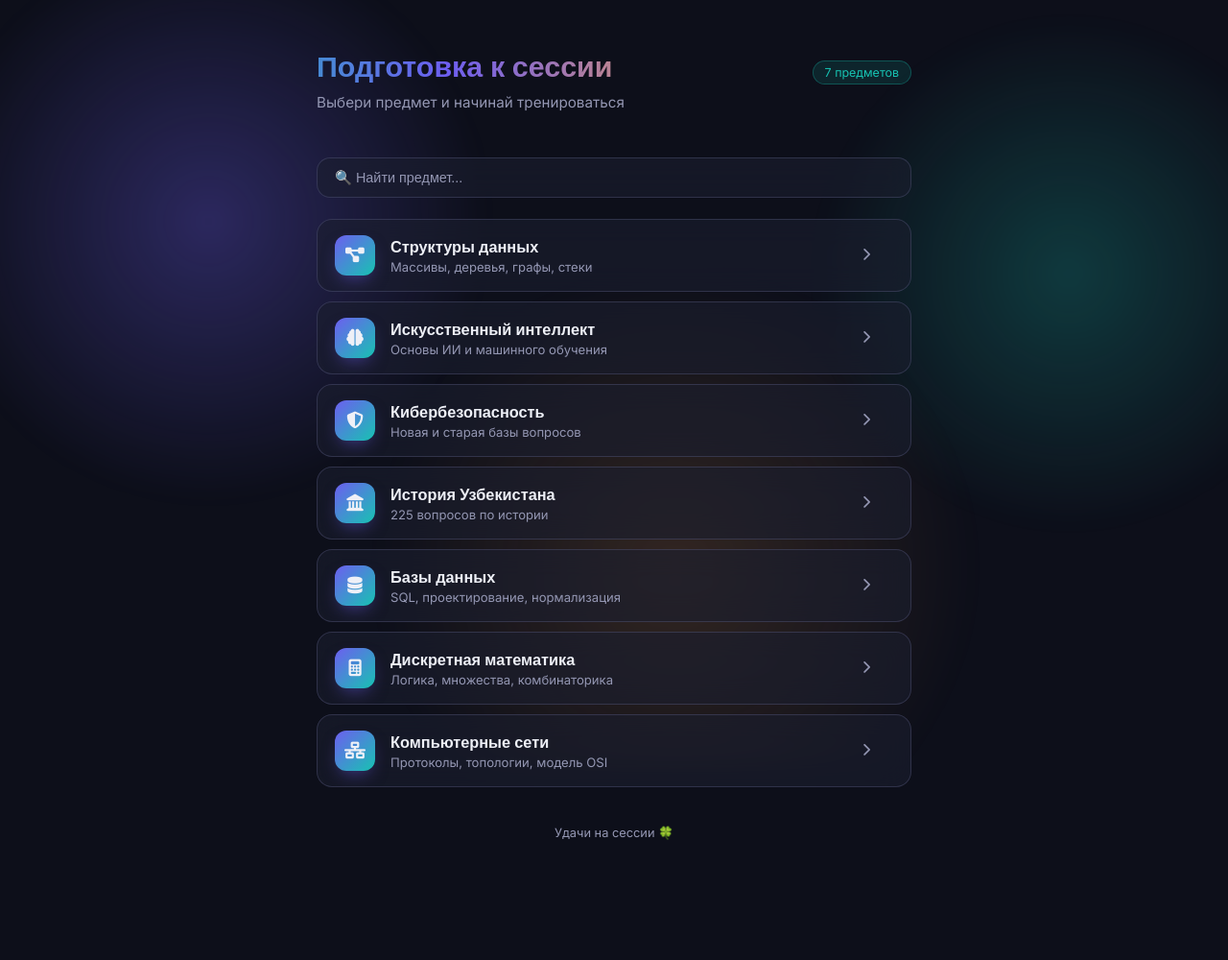
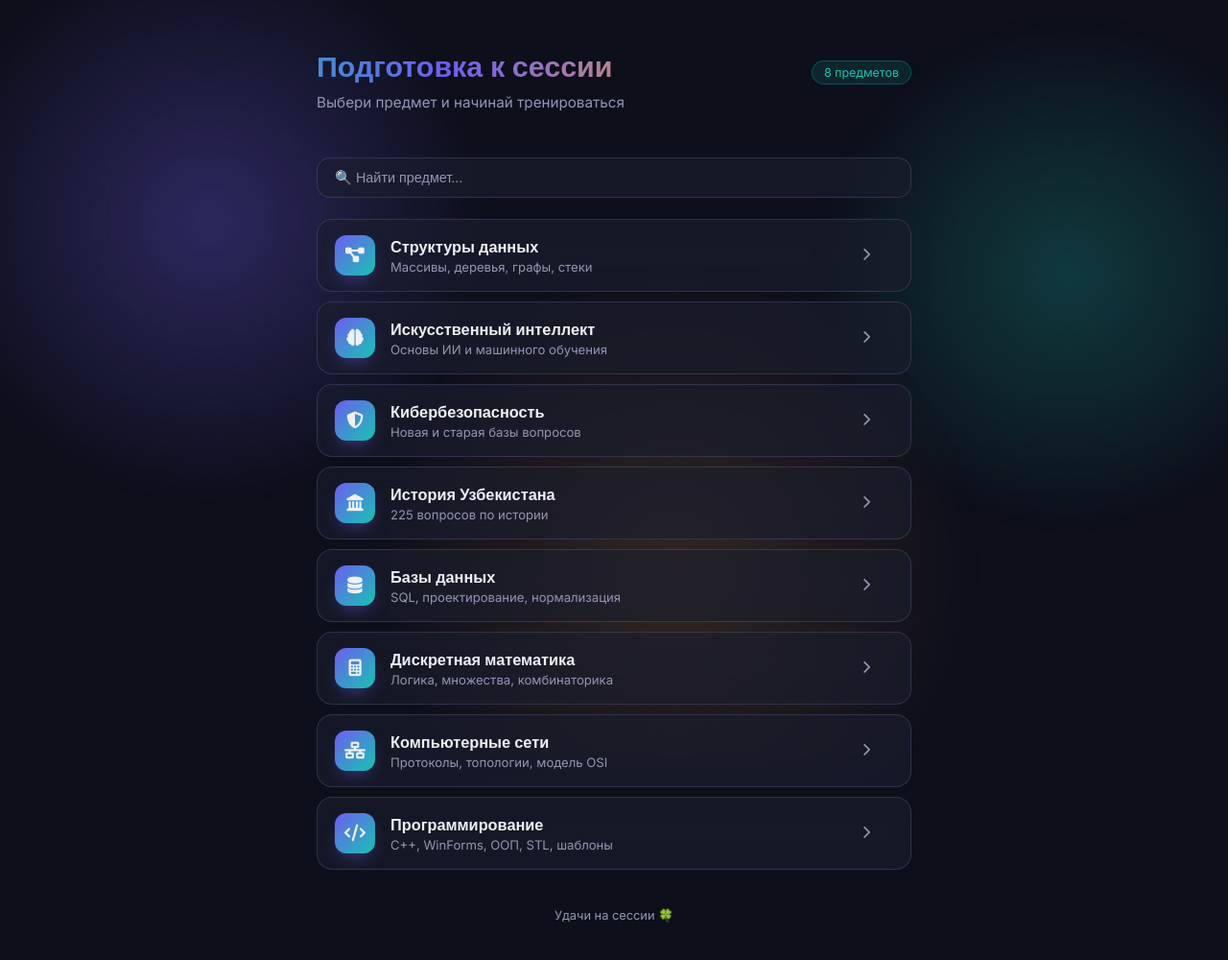
Before and after one commit to samanchikkuss-creator/Test_tuit, a plain HTML site: page index.html in a window 1280 px wide. Shown: the whole page at 96% size. Before the commit the page ends 925 px from the top, so only its background shows below. Drawn offline with Linux system fonts and the light colour scheme.

Commit message:
Update subject count and add programming subject
Updated subject count from 7 to 8 and added programming subject details.

```diff
--- a/index.html
+++ b/index.html
@@ -348,7 +348,7 @@
         <div class="hero">
             <div class="hero-row">
                 <h1>Подготовка к сессии</h1>
-                <span class="subject-count" id="subjectCount">7 предметов</span>
+                <span class="subject-count" id="subjectCount">8 предметов</span>
             </div>
             <p>Выбери предмет и начинай тренироваться</p>
         </div>
@@ -433,6 +433,17 @@
                 <div class="subject-info">
                     <div class="subject-title">Компьютерные сети</div>
                     <div class="subject-desc">Протоколы, топологии, модель OSI</div>
+                </div>
+                <i class="fas fa-chevron-right chevron"></i>
+                <span class="progress-label" data-progress-label></span>
+                <div class="progress-strip" data-progress-strip></div>
+            </a>
+
+            <a class="subject-row" data-subject-id="programming" data-name="программирование c++ winforms oop stl шаблоны" data-href="subjects/programming.html">
+                <div class="subject-icon"><i class="fas fa-code"></i></div>
+                <div class="subject-info">
+                    <div class="subject-title">Программирование</div>
+                    <div class="subject-desc">C++, WinForms, ООП, STL, шаблоны</div>
                 </div>
                 <i class="fas fa-chevron-right chevron"></i>
                 <span class="progress-label" data-progress-label></span>
```
